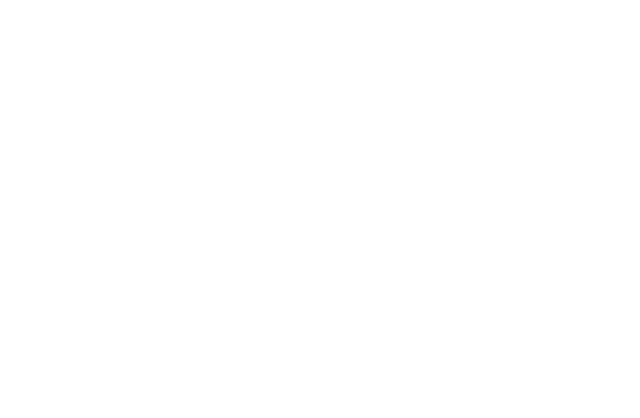
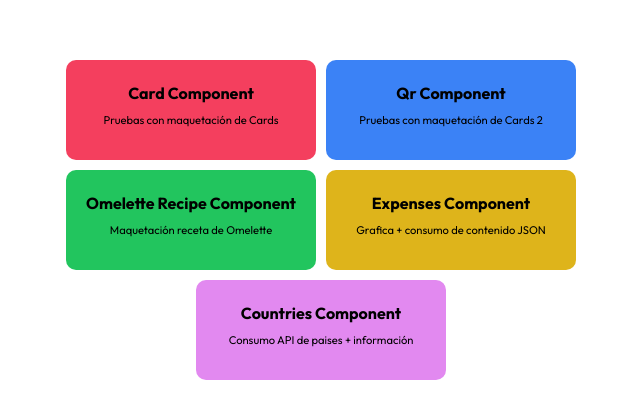
Before and after one commit to DeiviHerreraDiaz09/FrontendTest, a React (Vite) app: page / in a window 1280 px wide. Before the commit this address had no page. Shown: the part 180-598 px from the top of the page, without its empty margins (319-959 px from the left). Built offline with nearby package versions, Linux system fonts and the light colour scheme.

Commit message:
Component Menu General

```diff
--- a/package.json
+++ b/package.json
@@ -10,10 +10,12 @@
     "preview": "vite preview"
   },
   "dependencies": {
+    "framer-motion": "^11.2.10",
     "react": "^18.2.0",
     "react-chartjs-2": "^5.2.0",
     "react-dom": "^18.2.0",
-    "react-router-dom": "^6.23.1"
+    "react-router-dom": "^6.23.1",
+    "react-transition-group": "^4.4.5"
   },
   "devDependencies": {
     "@types/react": "^18.2.55",
--- /dev/null
+++ b/src/assets/MenuComponent/MenuComponent.jsx
@@ -0,0 +1,42 @@
+import React from 'react'
+import stylesMenu from "./MenuComponent.module.css"
+import { useNavigate } from "react-router-dom"
+
+const MenuComponent = () => {
+
+  const navigate = useNavigate()
+
+  const handleNavigation = (path) => {
+    navigate(path)
+  }
+
+  return (
+    <div className={stylesMenu.menucomponent}>
+      <div className={stylesMenu.cards}>
+        <div className={`${stylesMenu.card} ${stylesMenu.red}`} onClick={() => handleNavigation('/card')} >
+          <p className={stylesMenu.tip}>Card Component</p>
+          <p className={stylesMenu.secondText}>Pruebas con maquetación de Cards</p>
+        </div>
+        <div className={`${stylesMenu.card} ${stylesMenu.blue}`} onClick={() => handleNavigation('/qr')} >
+          <p className={stylesMenu.tip}>Qr Component</p>
+          <p className={stylesMenu.secondText}>Pruebas con maquetación de Cards 2</p>
+        </div>
+        <div className={`${stylesMenu.card} ${stylesMenu.green}`} onClick={() => handleNavigation('/omelette')} >
+          <p className={stylesMenu.tip}>Omelette Recipe Component</p>
+          <p className={stylesMenu.secondText}>Maquetación receta de Omelette</p>
+        </div>
+        <div className={`${stylesMenu.card} ${stylesMenu.yellow}`} onClick={() => handleNavigation('/expenses')} >
+          <p className={stylesMenu.tip}>Expenses Component</p>
+          <p className={stylesMenu.secondText}>Grafica + consumo de contenido JSON</p>
+        </div>
+        <div className={`${stylesMenu.card} ${stylesMenu.pink}`} onClick={() => handleNavigation('/countries')} >
+          <p className={stylesMenu.tip}>Countries Component</p>
+          <p className={stylesMenu.secondText}>Consumo API de paises + información</p>
+        </div>
+
+      </div>
+    </div>
+  )
+}
+
+export default MenuComponent
--- /dev/null
+++ b/src/assets/MenuComponent/MenuComponent.module.css
@@ -0,0 +1,92 @@
+* {
+    padding: 0;
+    margin: 0;
+    box-sizing: border-box;
+}
+
+.menucomponent {
+  display: flex;
+  justify-content: center;
+  align-items: center;
+  height: 100vh;
+}
+
+.cards {
+  display: flex;
+  flex-direction: row;
+  flex-wrap: wrap;
+  justify-content: center;
+  gap: 10px;
+  width: 45%;
+}
+
+.red {
+  background-color: #f43f5e;
+}
+
+.blue {
+  background-color: #3b82f6;
+}
+
+.green {
+  background-color: #22c55e;
+}
+
+.yellow {
+  background-color: #deb41b;
+}
+
+.pink {
+  background-color: #e289f0;
+}
+
+.card {
+  display: flex;
+  align-items: center;
+  justify-content: center;
+  flex-direction: column;
+  text-align: center;
+  height: 100px;
+  width: 250px;
+  border-radius: 10px;
+  color: white;
+  cursor: pointer;
+  transition: 400ms;
+}
+
+.tip {
+  font-size: 1em;
+  font-weight: 700;
+}
+
+.secondText {
+  font-size: .7em;
+}
+
+.card:hover {
+  transform: scale(1.1, 1.1);
+}
+
+.cards:hover > .card:not(:hover) {
+  filter: blur(10px);
+  transform: scale(0.9, 0.9);
+}
+
+.fade-enter {
+  opacity: 0;
+  z-index: 1;
+}
+
+.fade-enter.fade-enter-active {
+  opacity: 1;
+  transition: opacity 300ms ease-in;
+}
+
+.fade-exit {
+  opacity: 1;
+}
+
+.fade-exit.fade-exit-active {
+  opacity: 0;
+  transition: opacity 300ms ease-in;
+}
--- /dev/null
+++ b/src/assets/MenuComponent/index.js
@@ -0,0 +1 @@
+export { default as MenuComponent } from './MenuComponent';
--- a/src/main.jsx
+++ b/src/main.jsx
@@ -1,17 +1,20 @@
 import React from "react";
 import ReactDOM from "react-dom/client";
 import { BrowserRouter as Router, Route, Routes } from "react-router-dom";
-import QrCode from "./assets/QrCode/QrCode.jsx"; // COMPONENT QR
-import CardComponent from "./assets/CardComponent/CardComponent.jsx"; // COMPONENT CARD
-import OmeletteRecipe from "./assets/OmeletteRecipe/OmeletteRecipe.jsx"; // COMPONENT RECIPE - OMELETTE
-import ExpensesComponent from "./assets/ExpensesComponent/ExpensesComponent.jsx"; // COMPONENT EXPENSES
-import CountriesComponent from "./assets/CountriesComponent/CountriesComponent.jsx"; // COMPONENT COUNTRIES
-import InfoCountrieComponentfrom from "./assets/CountriesComponent/InfoCountrieComponent.jsx"; // COMPONENT COUNTRIES
+import { AnimatePresence, motion } from "framer-motion";
+import QrCode from "./assets/QrCode/QrCode.jsx";
+import CardComponent from "./assets/CardComponent/CardComponent.jsx";
+import OmeletteRecipe from "./assets/OmeletteRecipe/OmeletteRecipe.jsx";
+import ExpensesComponent from "./assets/ExpensesComponent/ExpensesComponent.jsx";
+import CountriesComponent from "./assets/CountriesComponent/CountriesComponent.jsx";
+import InfoCountrieComponentfrom from "./assets/CountriesComponent/InfoCountrieComponent.jsx";
+import MenuComponent from "./assets/MenuComponent/MenuComponent.jsx"
 
 ReactDOM.createRoot(document.getElementById("root")).render(
   <React.StrictMode>
     <Router>
       <Routes>
+        <Route path="/" element={<MenuComponent />} />
         <Route path="/Countries" element={<CountriesComponent />} />
         <Route path="/infoCountrie/:countryName" element={<InfoCountrieComponentfrom />} />
         <Route path="/card" element={<CardComponent />} />
```
Also changed, not shown: 1 other file (tests, documents, lock files or other folders).
